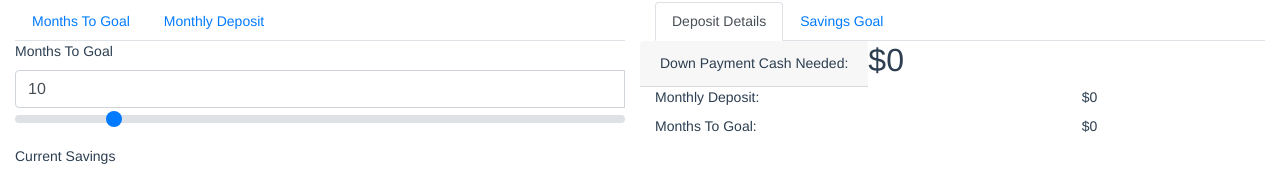
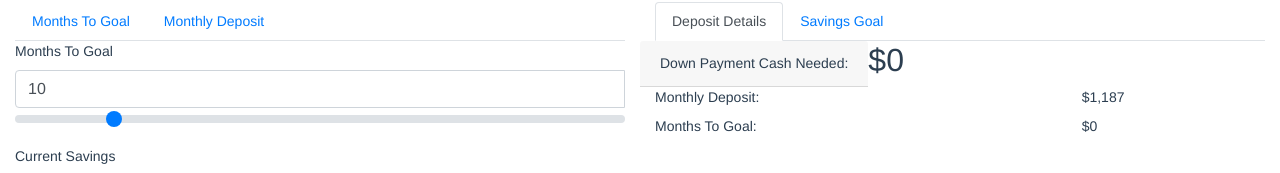
Before and after one commit to madhusudanasp3/save-calc, a Vue app: page / in a window 1280 px wide. Shown: the part 169-342 px from the top of the page. Built offline with nearby package versions, Linux system fonts and the light colour scheme.

Commit message:
updates inputform

```diff
--- a/src/components/SaveCalculator.vue
+++ b/src/components/SaveCalculator.vue
@@ -198,6 +198,7 @@
                         v-model.number="$v.homePurchasePrice.$model"
                         type="number"
                         class="form-control"
+                        @input="calculateClosingCostAndPostClosingReserve"
                         :class="{
                           'is-invalid':
                             $v.homePurchasePrice.$error || $v.homePurchasePrice.$invalid
@@ -206,6 +207,7 @@
                       <input
                         id="home-purchase-price-input-range"
                         v-model.number="homePurchasePrice"
+                        @input="calculateClosingCostAndPostClosingReserve"
                         type="range"
                         class="custom-range"
                         min="10000"
@@ -386,7 +388,7 @@
                           <option selected>30</option>
                         </select>
                         <div class="input-group-append">
-                          <div class="input-group-text">yrs</div>
+                          <div class="input-group-text">YRS</div>
                         </div>
                         <input
                           id="term-input-range"
@@ -490,7 +492,7 @@
                             </div>
                             <div class="row">
                               <label class="col-8">Monthly Deposit:</label>
-                              <span class="col-4 right">${{ Math.round(downPayment) }}</span>
+                              <span class="col-4 right">{{ currencyFormat(depositAmount) }}</span>
                             </div>
                             <div class="row">
                               <label class="col-8">Months To Goal:</label>
@@ -820,6 +822,9 @@ export default {
       this.term = this.init().term;
       this.postClosingReserves = this.init().postClosingReserves;
     },
+    calculateClosingCostAndPostClosingReserve() {
+      this.closingCosts = this.homePurchasePrice * 0.025;
+    },
     pv(rate, nper, pmt) {
       const x = (1 + rate) ** nper;
       return (pmt * ((x - 1) / rate)) / x;
```
